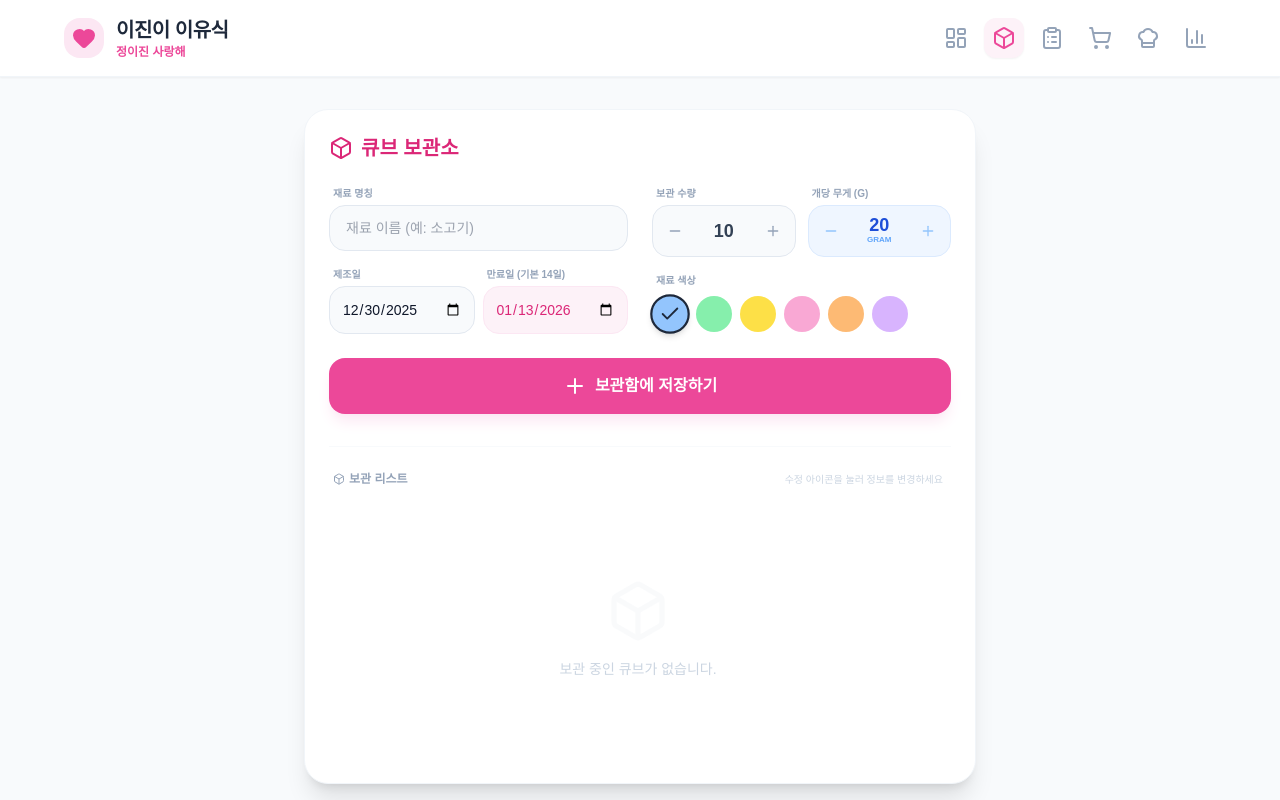
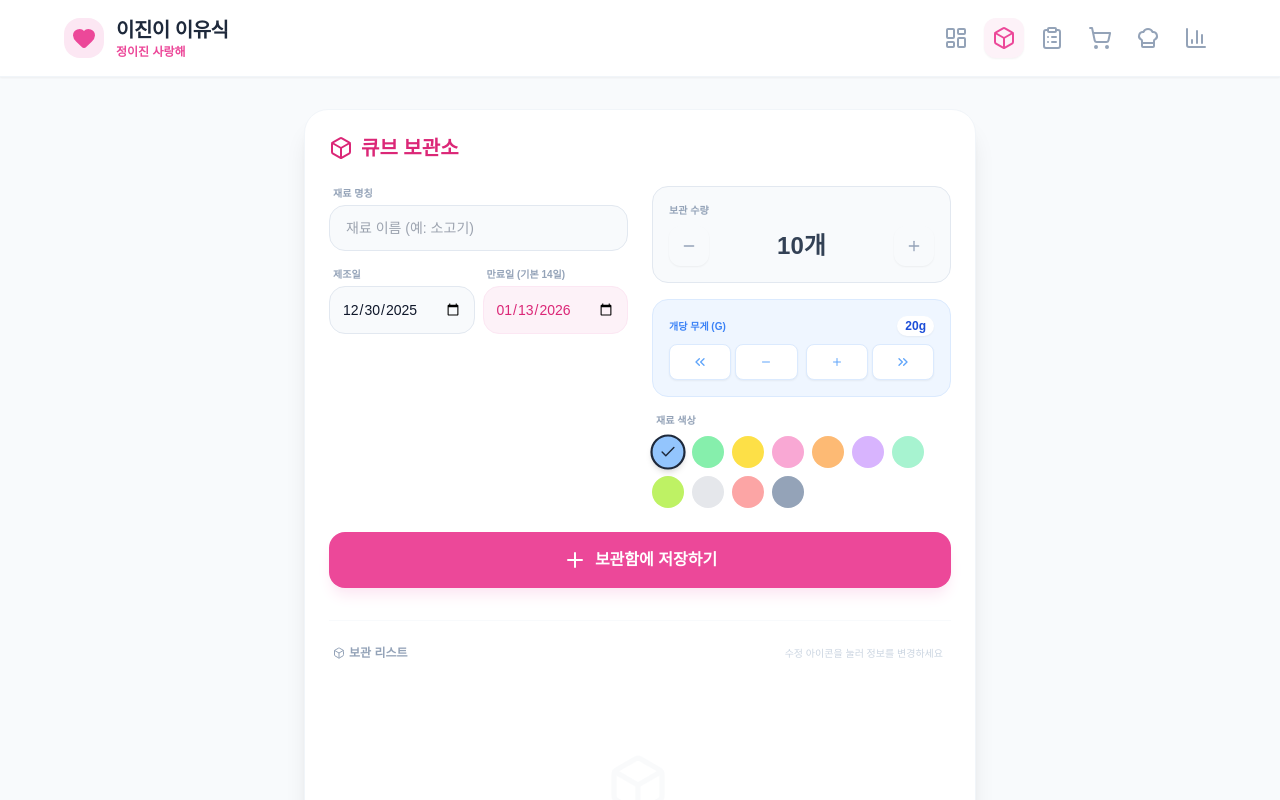
Before and after one commit to JJAMING/ijin-mom-s-baby-food-calendar, a React (Vite) app in the folder 이진이-이유식-(jeong-lee-jin-baby-food)/: page / in a window 1280 px wide. Both pictures are taken after a click on the button 1004 px from the left and 38 px from the top of the page. Shown: the top 800 px of the page. Built offline with nearby package versions, Linux system fonts and the light colour scheme; a web font is replaced by a local one.

Commit message:
Update CubeManager.tsx

```diff
--- a/이진이-이유식-(jeong-lee-jin-baby-food)/components/CubeManager.tsx
+++ b/이진이-이유식-(jeong-lee-jin-baby-food)/components/CubeManager.tsx
@@ -1,10 +1,9 @@
 
 import React, { useState } from 'react';
 import { format, addDays, differenceInDays } from 'date-fns';
-// Fix: Use individual imports for startOfDay and parseISO to resolve module export errors
 import startOfDay from 'date-fns/startOfDay';
 import parseISO from 'date-fns/parseISO';
-import { Box, Plus, Minus, Trash2, Calendar as CalendarIcon, Check, AlertTriangle, Scale, Edit2, X, Save } from 'lucide-react';
+import { Box, Plus, Minus, Trash2, Calendar as CalendarIcon, Check, AlertTriangle, Scale, Edit2, X, Save, ChevronsRight, ChevronsLeft } from 'lucide-react';
 import { CubeRecord } from '../types';
 
 interface CubeManagerProps {
@@ -16,12 +15,18 @@ interface CubeManagerProps {
 }
 
 const PRESET_COLORS = [
-  { name: 'blue', hex: '#93c5fd', bg: 'bg-blue-100', text: 'text-blue-600', border: 'border-blue-200' },
-  { name: 'green', hex: '#86efac', bg: 'bg-green-100', text: 'text-green-600', border: 'border-green-200' },
-  { name: 'yellow', hex: '#fde047', bg: 'bg-yellow-100', text: 'text-yellow-600', border: 'border-yellow-200' },
-  { name: 'pink', hex: '#f9a8d4', bg: 'bg-pink-100', text: 'text-pink-600', border: 'border-pink-200' },
-  { name: 'orange', hex: '#fdba74', bg: 'bg-orange-100', text: 'text-orange-600', border: 'border-orange-200' },
-  { name: 'purple', hex: '#d8b4fe', bg: 'bg-purple-100', text: 'text-purple-600', border: 'border-purple-200' },
+  { name: 'blue', hex: '#93c5fd' },
+  { name: 'green', hex: '#86efac' },
+  { name: 'yellow', hex: '#fde047' },
+  { name: 'pink', hex: '#f9a8d4' },
+  { name: 'orange', hex: '#fdba74' },
+  { name: 'purple', hex: '#d8b4fe' },
+  // 추가된 색상 5종
+  { name: 'mint', hex: '#a7f3d0' },
+  { name: 'olive', hex: '#bef264' },
+  { name: 'latte', hex: '#e5e7eb' },
+  { name: 'rose', hex: '#fca5a5' },
+  { name: 'slate', hex: '#94a3b8' },
 ];
 
 const CubeManager: React.FC<CubeManagerProps> = ({ cubes, onAddCube, onDeleteCube, onUpdateQuantity, onUpdateCube }) => {
@@ -55,7 +60,6 @@ const CubeManager: React.FC<CubeManagerProps> = ({ cubes, onAddCube, onDeleteCub
 
   const handleEditMadeDateChange = (val: string) => {
     setEditMadeDate(val);
-    // 제조일을 수정하면 만료일도 일단 자동으로 14일 뒤로 맞춤
     setEditExpiryDate(format(addDays(parseISO(val), 14), 'yyyy-MM-dd'));
   };
 
@@ -131,67 +135,90 @@ const CubeManager: React.FC<CubeManagerProps> = ({ cubes, onAddCube, onDeleteCub
           </div>
 
           <div className="space-y-4">
-            <div className="grid grid-cols-2 gap-3">
-              <div>
-                <label className="text-[10px] font-bold text-slate-400 uppercase ml-1 mb-1 block">보관 수량</label>
-                <div className="flex items-center justify-between bg-slate-50 border border-slate-200 rounded-2xl p-1.5 h-[52px]">
+            <div className="grid grid-cols-1 gap-4">
+              <div className="bg-slate-50 border border-slate-200 rounded-2xl p-4">
+                <label className="text-[10px] font-bold text-slate-400 uppercase mb-2 block">보관 수량</label>
+                <div className="flex items-center justify-between">
                   <button
                     type="button"
                     onClick={() => setQuantity(prev => Math.max(1, prev - 1))}
-                    className="w-8 h-8 flex items-center justify-center text-slate-400 hover:text-pink-500 hover:bg-white rounded-xl transition-all"
+                    className="w-10 h-10 flex items-center justify-center text-slate-400 hover:text-pink-500 hover:bg-white rounded-xl transition-all shadow-sm"
                   >
                     <Minus className="w-4 h-4" />
                   </button>
-                  <span className="text-lg font-black text-slate-700">{quantity}</span>
+                  <span className="text-2xl font-black text-slate-700">{quantity}개</span>
                   <button
                     type="button"
                     onClick={() => setQuantity(prev => prev + 1)}
-                    className="w-8 h-8 flex items-center justify-center text-slate-400 hover:text-pink-500 hover:bg-white rounded-xl transition-all"
+                    className="w-10 h-10 flex items-center justify-center text-slate-400 hover:text-pink-500 hover:bg-white rounded-xl transition-all shadow-sm"
                   >
                     <Plus className="w-4 h-4" />
                   </button>
                 </div>
               </div>
 
-              <div>
-                <label className="text-[10px] font-bold text-slate-400 uppercase ml-1 mb-1 block text-blue-500">개당 무게 (g)</label>
-                <div className="flex items-center justify-between bg-blue-50 border border-blue-100 rounded-2xl p-1.5 h-[52px]">
+              <div className="bg-blue-50 border border-blue-100 rounded-2xl p-4">
+                <div className="flex items-center justify-between mb-2">
+                  <label className="text-[10px] font-bold text-blue-500 uppercase">개당 무게 (g)</label>
+                  <span className="text-xs font-black text-blue-700 bg-white px-2 py-0.5 rounded-full shadow-sm">{weight}g</span>
+                </div>
+                <div className="flex items-center gap-2">
+                  <div className="flex flex-1 items-center gap-1">
                     <button
                       type="button"
-                    onClick={() => setWeight(prev => Math.max(10, prev - 5))}
-                    className="w-8 h-8 flex items-center justify-center text-blue-300 hover:text-blue-600 hover:bg-white rounded-xl transition-all"
+                      onClick={() => setWeight(prev => Math.max(5, prev - 5))}
+                      className="flex-1 h-9 flex items-center justify-center bg-white text-blue-400 hover:text-blue-600 rounded-lg border border-blue-100 shadow-sm transition-all"
+                      title="-5g"
                     >
-                    <Minus className="w-4 h-4" />
+                      <ChevronsLeft className="w-4 h-4" />
                     </button>
-                  <div className="flex flex-col items-center">
-                    <span className="text-lg font-black text-blue-700 leading-none">{weight}</span>
-                    <span className="text-[8px] font-bold text-blue-400">GRAM</span>
+                    <button
+                      type="button"
+                      onClick={() => setWeight(prev => Math.max(5, prev - 1))}
+                      className="flex-1 h-9 flex items-center justify-center bg-white text-blue-400 hover:text-blue-600 rounded-lg border border-blue-100 shadow-sm transition-all"
+                      title="-1g"
+                    >
+                      <Minus className="w-3 h-3" />
+                    </button>
                   </div>
+
+                  <div className="flex flex-1 items-center gap-1">
+                    <button
+                      type="button"
+                      onClick={() => setWeight(prev => Math.min(100, prev + 1))}
+                      className="flex-1 h-9 flex items-center justify-center bg-white text-blue-400 hover:text-blue-600 rounded-lg border border-blue-100 shadow-sm transition-all"
+                      title="+1g"
+                    >
+                      <Plus className="w-3 h-3" />
+                    </button>
                     <button
                       type="button"
                       onClick={() => setWeight(prev => Math.min(100, prev + 5))}
-                    className="w-8 h-8 flex items-center justify-center text-blue-300 hover:text-blue-600 hover:bg-white rounded-xl transition-all"
+                      className="flex-1 h-9 flex items-center justify-center bg-white text-blue-400 hover:text-blue-600 rounded-lg border border-blue-100 shadow-sm transition-all"
+                      title="+5g"
                     >
-                    <Plus className="w-4 h-4" />
+                      <ChevronsRight className="w-4 h-4" />
                     </button>
+                  </div>
                 </div>
               </div>
             </div>
 
             <div>
               <label className="text-[10px] font-bold text-slate-400 uppercase ml-1 mb-2 block">재료 색상</label>
-              <div className="flex flex-wrap items-center gap-2">
+              <div className="flex flex-wrap items-center gap-2 max-w-[300px]">
                 {PRESET_COLORS.map((color) => (
                   <button
                     key={color.hex}
                     type="button"
                     onClick={() => setSelectedColor(color.hex)}
-                    className={`w-9 h-9 rounded-full border-2 transition-all flex items-center justify-center ${
+                    className={`w-8 h-8 rounded-full border-2 transition-all flex items-center justify-center ${
                       selectedColor === color.hex ? 'border-slate-800 scale-110 shadow-md' : 'border-transparent'
                     }`}
                     style={{ backgroundColor: color.hex }}
+                    title={color.name}
                   >
-                    {selectedColor === color.hex && <Check className="w-5 h-5 text-slate-800" />}
+                    {selectedColor === color.hex && <Check className="w-4 h-4 text-slate-800" />}
                   </button>
                 ))}
               </div>
@@ -244,20 +271,21 @@ const CubeManager: React.FC<CubeManagerProps> = ({ cubes, onAddCube, onDeleteCub
                         className="w-full px-3 py-2 bg-slate-50 border border-slate-200 rounded-xl text-sm font-bold"
                         placeholder="이름"
                       />
-                      <div className="grid grid-cols-2 gap-2">
-                        <div className="flex items-center gap-1 bg-blue-50 px-2 py-1 rounded-xl border border-blue-100">
+                      <div className="grid grid-cols-1 gap-2">
+                        <div className="flex items-center justify-between bg-blue-50 px-3 py-2 rounded-xl border border-blue-100">
+                           <div className="flex items-center gap-1">
                              <Scale className="w-3 h-3 text-blue-500" />
-                           <input
-                            type="number"
-                            value={editWeight}
-                            onChange={(e) => setEditWeight(parseInt(e.target.value) || 0)}
-                            className="w-12 bg-transparent text-xs font-black text-blue-700 outline-none"
-                           />
-                           <span className="text-[10px] font-bold text-blue-400">g</span>
+                             <span className="text-[10px] font-bold text-blue-400 uppercase">무게 설정</span>
                            </div>
                            <div className="flex items-center gap-2">
-                          <button onClick={() => saveEditing(cube.id)} className="flex-1 py-1.5 bg-pink-500 text-white rounded-xl flex items-center justify-center gap-1 text-[10px] font-black"><Save className="w-3 h-3"/>저장</button>
-                          <button onClick={() => setEditingId(null)} className="flex-1 py-1.5 bg-slate-200 text-slate-600 rounded-xl flex items-center justify-center gap-1 text-[10px] font-black"><X className="w-3 h-3"/>취소</button>
+                             <button onClick={() => setEditWeight(prev => Math.max(5, prev - 1))} className="p-1 bg-white rounded border border-blue-100 text-blue-500"><Minus className="w-3 h-3"/></button>
+                             <span className="text-xs font-black text-blue-700 w-8 text-center">{editWeight}g</span>
+                             <button onClick={() => setEditWeight(prev => Math.min(100, prev + 1))} className="p-1 bg-white rounded border border-blue-100 text-blue-500"><Plus className="w-3 h-3"/></button>
+                           </div>
+                        </div>
+                        <div className="flex items-center gap-2">
+                          <button onClick={() => saveEditing(cube.id)} className="flex-1 py-2 bg-pink-500 text-white rounded-xl flex items-center justify-center gap-1 text-[10px] font-black"><Save className="w-3 h-3"/>저장</button>
+                          <button onClick={() => setEditingId(null)} className="flex-1 py-2 bg-slate-200 text-slate-600 rounded-xl flex items-center justify-center gap-1 text-[10px] font-black"><X className="w-3 h-3"/>취소</button>
                         </div>
                       </div>
                       <div className="grid grid-cols-2 gap-2">
```
Lines whose indentation alone changed are shown as unchanged.
